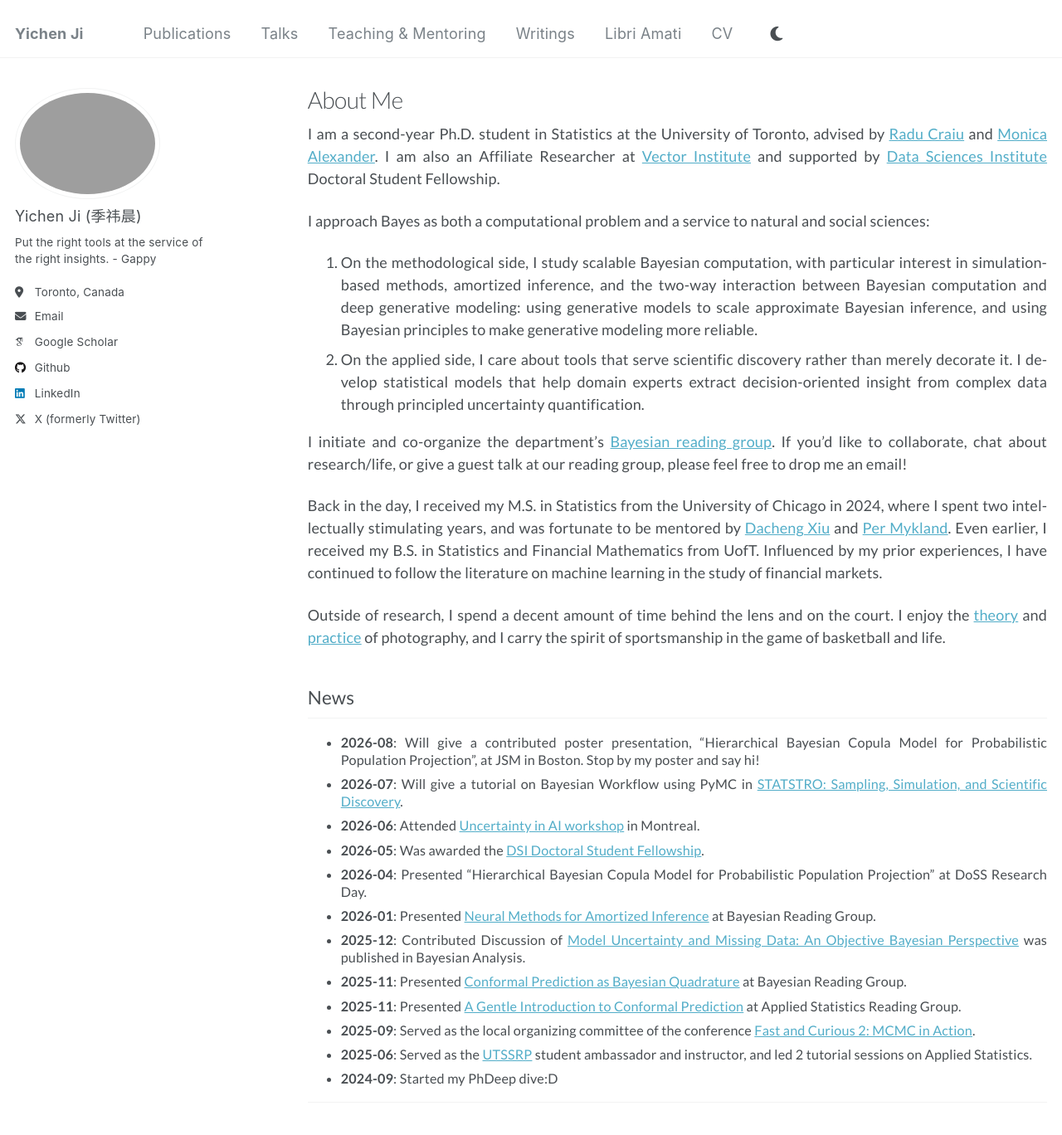
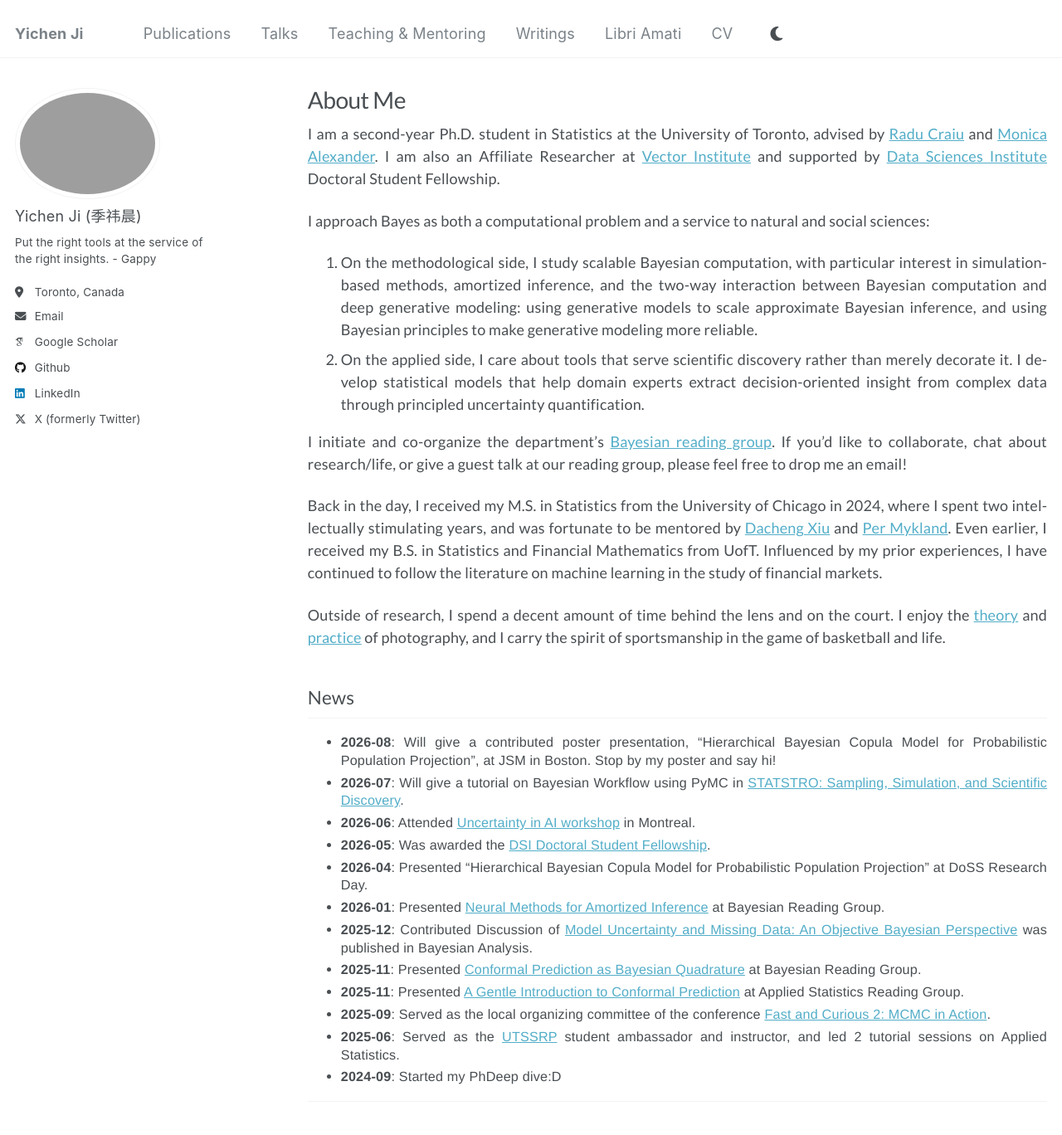
Before and after one commit to user-jiyichen/user-jiyichen.github.io, a Jekyll site: the page built from _pages/about.md, in a window 1280 px wide and 1400 px high. Shown: the top 1368 px of the window at 83% size. Built offline with Jekyll 4.4.1, drawn with Linux system fonts in a browser that asks for light colours; some web fonts are replaced.

Commit message:
Update main.scss

```diff
--- a/assets/css/main.scss
+++ b/assets/css/main.scss
@@ -59,7 +59,7 @@
 h1,
 .page__title {
   font-family: "Lato", "Helvetica Neue", Helvetica, Arial, sans-serif;
-  font-weight: 300;
+  font-weight: 500;
   letter-spacing: -0.02em;
 }
 
@@ -102,6 +102,9 @@
 }
 
 .news-list li {
+  font-family: "Helvetica Neue", Helvetica, Arial, sans-serif;
+  font-weight: 300;
   font-size: 0.9em;
-  line-height: 1.3;
+  line-height: 1.35;
+  margin-bottom: 0.3em;
 }
```
